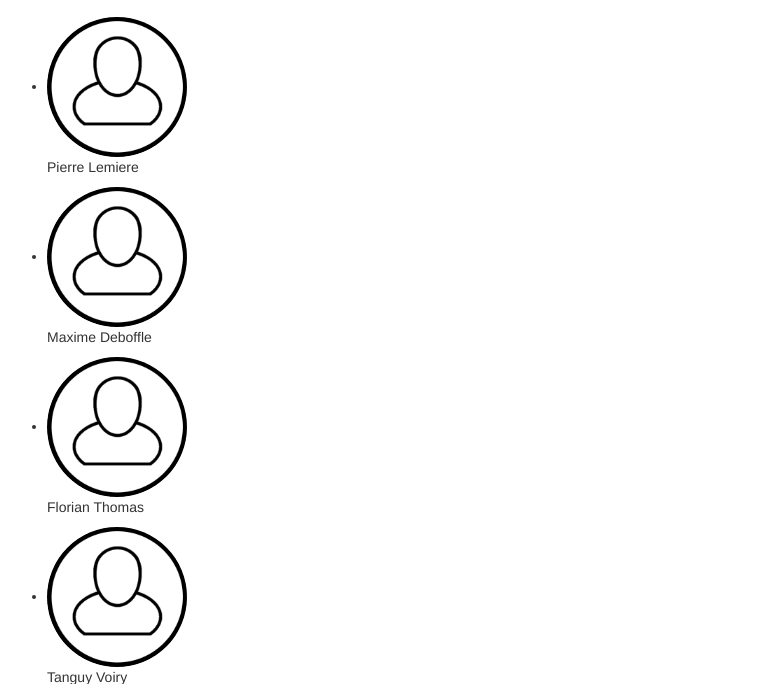
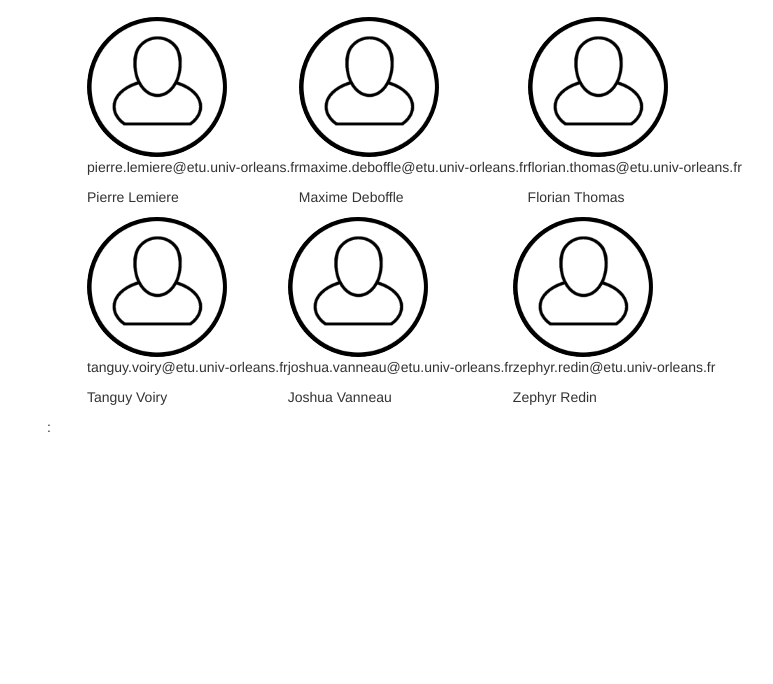
Before and after one commit to JoshVanoz/ProjetCapteurs, a Flask app: page /Contacts/ in a window 1280 px wide. Shown: the part 53-737 px from the top of the page, without its empty margins (63-836 px from the left). After the commit the page ends 485 px from the top, so only its background shows below. Run offline with Flask 2, Linux system fonts and the light colour scheme; some libraries are stand-ins or nearby versions.

Commit message:
Ajout de css et de modification sur pages internet

```diff
--- /dev/null
+++ b/NotreApli/Web/Apply/static/contact.css
@@ -0,0 +1,22 @@
+.contact{
+  display: flex;
+  flex-direction: column;
+  list-style-type: none;
+
+}
+.trois{
+  list-style-type: none;
+  display: flex;
+  flex-direction: row;
+  flex: 1;
+  width: 100%;
+
+
+}
+.troisbis{
+  display: flex;
+  flex-direction: row;
+  list-style-type: none;
+
+
+}
--- a/NotreApli/Web/Apply/templates/contacts.html
+++ b/NotreApli/Web/Apply/templates/contacts.html
@@ -1,13 +1,21 @@
 {% extends "header.html" %}
+{% block head %}
+{{super()}}
+<link rel="stylesheet" href="{{url_for('static',filename='contact.css')}}" >
+{% endblock %}
 
 {% block main %}
-<ul class = "contacts">
+
+<ul class = "contact">
+  <li>
+    <ul class ="trois">
     <li class = "contacts-item">
       <img class  = "img-circle"
            src    = "{{ url_for('static', filename = 'artiste_circle.png') }}"
            alt    = "Generic placeholder image"
            width  = "140"
            height = "140">
+      <p> pierre.lemiere@etu.univ-orleans.fr </p>
       <p>Pierre Lemiere</p>
     </li>
     <li class = "contacts-item">
@@ -16,6 +24,7 @@
            alt    = "Generic placeholder image"
            width  = "140"
            height = "140">
+      <p> maxime.deboffle@etu.univ-orleans.fr </p>
       <p>Maxime Deboffle</p>
     </li>
     <li class = "contacts-item">
@@ -24,14 +33,21 @@
            alt    = "Generic placeholder image"
            width  = "140"
            height = "140">
+      <p> florian.thomas@etu.univ-orleans.fr</p>
       <p>Florian Thomas</p>
     </li>
+  </li>
+</ul>
+
+  <li>
+    <ul class="troisbis">
       <li class = "contacts-item">
         <img class  = "img-circle"
              src    = "{{ url_for('static', filename = 'artiste_circle.png') }}"
              alt    = "Generic placeholder image"
              width  = "140"
              height = "140">
+        <p> tanguy.voiry@etu.univ-orleans.fr </p>
         <p>Tanguy Voiry</p>
       </li>
       <li class = "contacts-item">
@@ -40,7 +56,19 @@
              alt    = "Generic placeholder image"
              width  = "140"
              height = "140">
+        <p> joshua.vanneau@etu.univ-orleans.fr </p>
         <p>Joshua Vanneau</p>
       </li>
+      <li class = "contacts-item">
+        <img class  = "img-circle"
+             src    = "{{url_for('static', filename = 'artiste_circle.png') }}"
+             alt    = "Generic placeholder image"
+             width  = "140"
+             height = "140">
+        <p> zephyr.redin@etu.univ-orleans.fr </p>
+        <p>Zephyr Redin</p>
+      </li>
     </ul>
+:  </li>
+<ul>
 {% endblock %}
--- a/NotreApli/Web/Apply/views.py
+++ b/NotreApli/Web/Apply/views.py
@@ -11,7 +11,7 @@ from flask_login import login_user,current_user, logout_user, login_required
 def home():
     return render_template(
         "home.html",
-        title = "Hello World!")
+        title = "Capteurs")
 
 @app.route("/Parterre/")
 def parterre():
```
Lines whose indentation alone changed are shown as unchanged.
